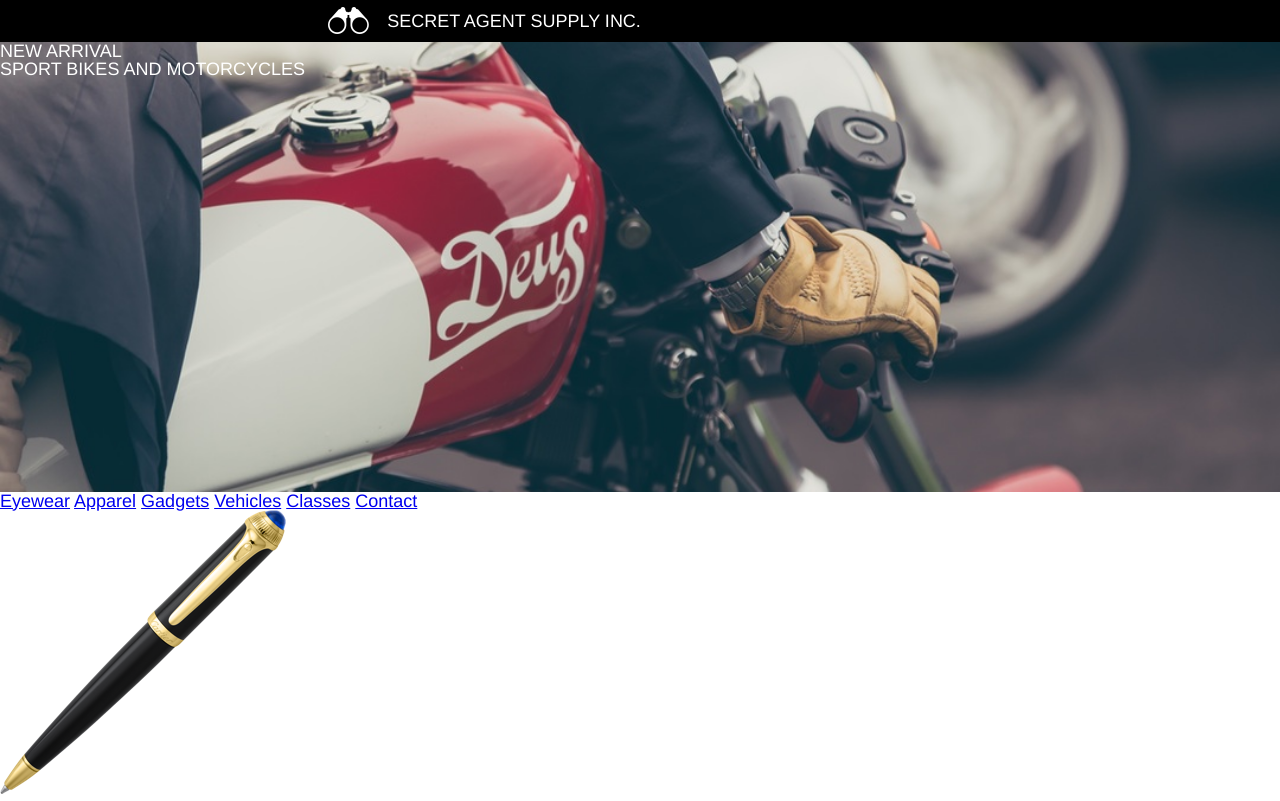
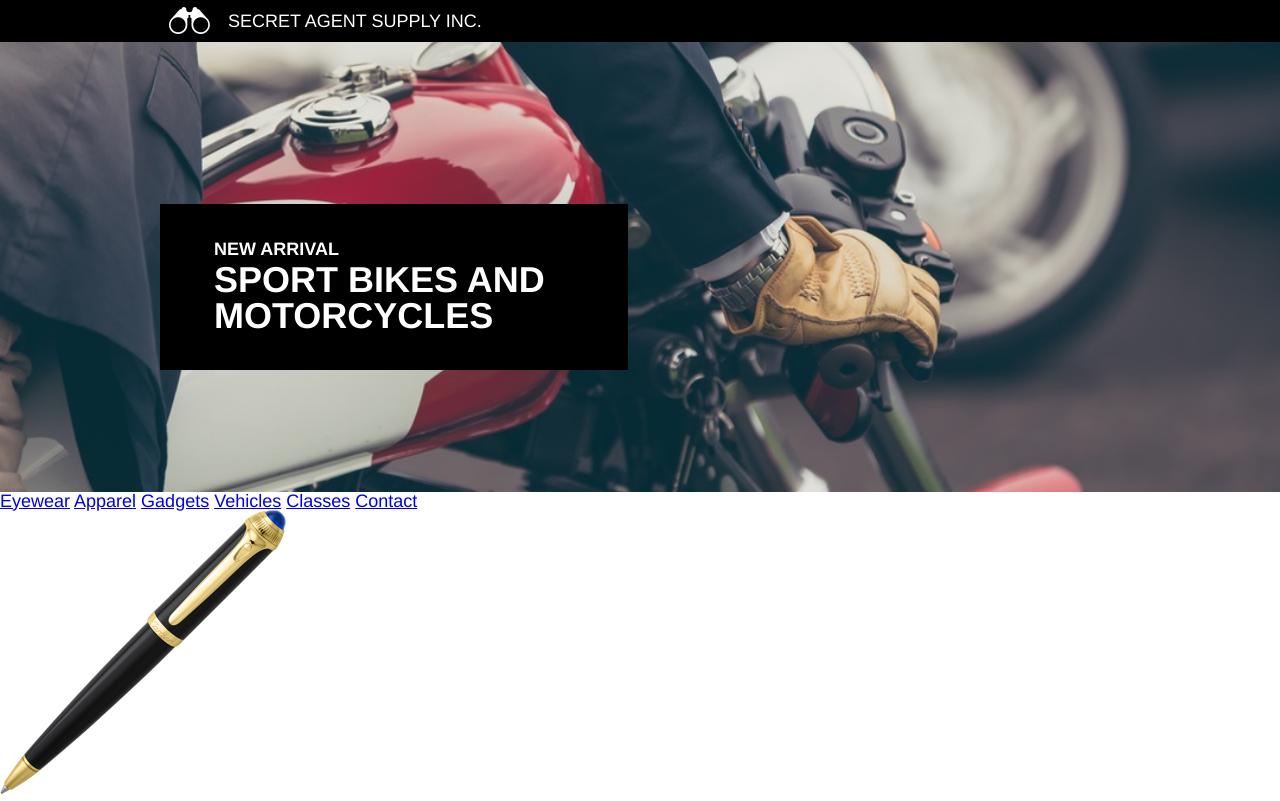
Before and after one commit to ammueller/secretAgentSupply, a plain HTML site: page index.html in a window 1280 px wide. Shown: the top 801 px of the page. Drawn offline with Linux system fonts and the light colour scheme.

Commit message:
style banner img and title box

```diff
--- a/index.html
+++ b/index.html
@@ -16,9 +16,11 @@
     </header>
 
     <div class="banner">
-      <div class="titlebox">
-        <h2>NEW ARRIVAL</h2>
-        <h1>SPORT BIKES AND MOTORCYCLES</h1>
+      <div class="container">
+        <div class="text">
+          <h2>NEW ARRIVAL</h2>
+          <h1>SPORT BIKES AND MOTORCYCLES</h1>
+        </div>
       </div>
     </div>
 
@@ -60,6 +62,6 @@
     <footer>
       <span>Copyright Secret Agent Supply Inc.</span>
     </footer>
-
+container
   </body>
 </html>
--- a/resources/css/style.css
+++ b/resources/css/style.css
@@ -4,20 +4,36 @@ html {
   color: white;
 }
 
+body {
+  display: block;
+}
+
+h1 {
+  font-size: 2rem;
+  font-weight: bold;
+}
+
+h2 {
+  font-size: 1rem;
+  font-weight: bold;
+}
+
+/*-- header  --*/
+
 header {
   background-color: black;
   height: 2.32rem;
-  justify-content: center;
+  display: block;
 }
 
 .container {
-  width: 960px;
-  display: flex;
-  flex-wrap: wrap;
+  max-width: 960px;
+  margin: 0 auto;
 }
 
 header .container {
   align-items: center;
+  display: flex;
 }
 
 header .container img {
@@ -31,16 +47,37 @@ header .container span {
   font-size: 1rem;
 }
 
-body .banner {
+/*-- banner --*/
+
+.banner {
   height: 25rem;
   background-image: url("./../images/moto.jpeg");
   background-repeat: no-repeat;
   background-size: cover;
   background-position: center;
+  display: block;
 }
 
-@media only screen and (min-width: 960px) {
-  header .container {
-    justify-content: center;
+.banner .container .text {
+  padding: 2rem 3rem;
+  background-color: black;
+  color: white;
+  position: relative;
+  display: block;
+  top: 9rem;
+  width: 20rem;
+}
+
+.banner .container .text h2 {
+  padding-bottom: 0.25rem;
+}
+
+/*-- nav bar --*/
+
+
+
+@media only screen and (max-width: 960px) {
+  .container {
+    justify-content: left;
   }
 }
```
